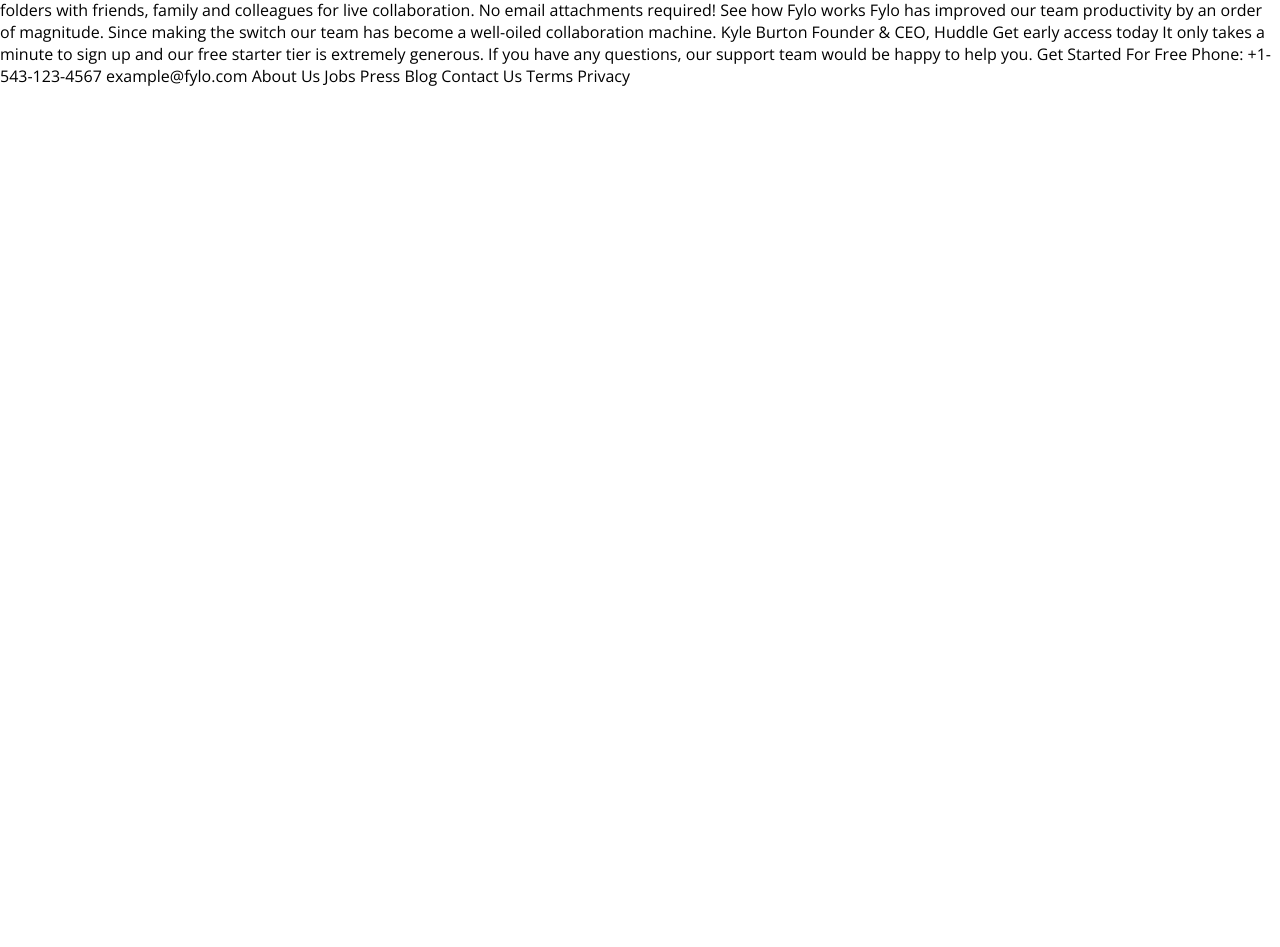
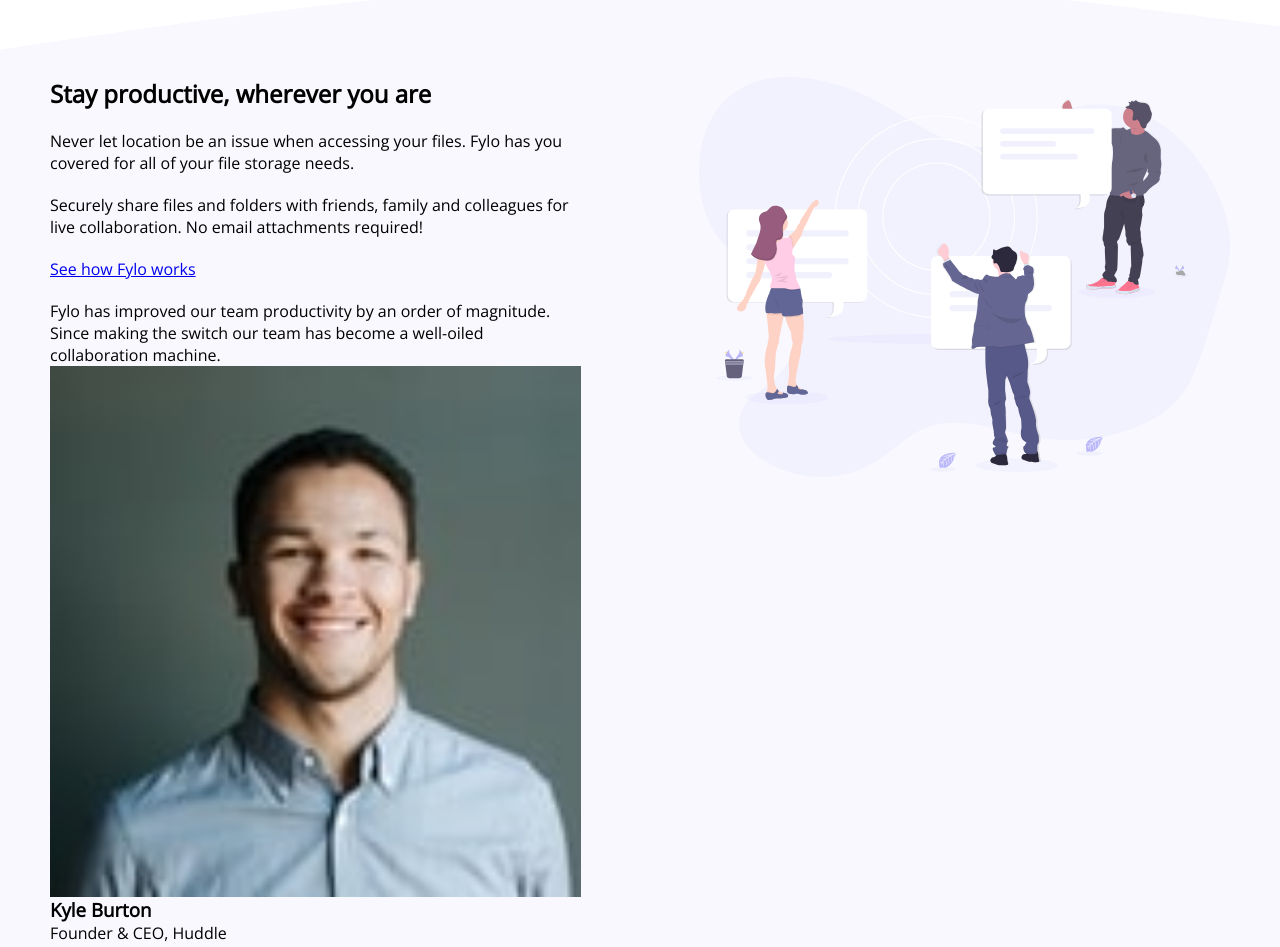
Before and after one commit to anonggentlegentle/Fylo-landing-page-with-two-column-layout, a website: page index.html in a window 1280 px wide. Shown: the part 541-1488 px from the top of the page. Before the commit the page ends 800 px from the top, so only its background shows below. Drawn offline with nearby package versions, Linux system fonts and the light colour scheme.

Commit message:
Add main content markup and styles

```diff
--- a/css/style.scss
+++ b/css/style.scss
@@ -43,7 +43,6 @@
 }
 
 .main {
-  width: min(118rem, 95%);
   margin: 0 auto;
 
   display: flex;
@@ -51,7 +50,7 @@
   align-items: center;
 
   &__hero {
-    width: 100%;
+    width: min(118rem, 95%);
   }
 
   &__header {
@@ -108,7 +107,7 @@
   }
 
   &__hero-textbox {
-    width: 55%;
+    width: 45%;
     padding: 1.25rem;
 
     &::placeholder {
@@ -118,6 +117,35 @@
 
   &__hero-label {
     width: 35%;
+  }
+
+  &__content {
+    width: 100%;
+    background-image: url(../images/bg-curve-desktop.svg),
+      linear-gradient(#f8f8fe, #f8f8fe);
+    background-position: 0% 0%, 0% 11.4rem;
+    background-repeat: no-repeat;
+    padding: 10rem 0;
+  }
+
+  &__content-proper {
+    width: min(118rem, 95%);
+    margin: 0 auto;
+
+    display: flex;
+    justify-content: space-between;
+  }
+
+  &__content-left {
+    width: 45%;
+
+    display: flex;
+    flex-direction: column;
+    row-gap: 2rem;
+  }
+
+  &__content-right {
+    width: 45%;
   }
 }
 
--- a/index.html
+++ b/index.html
@@ -75,18 +75,55 @@
           </div>
         </div>
       </section>
+
+      <section class="main__content">
+        <div class="main__content-proper">
+          <div class="main__content-left">
+            <h2 class="heading heading--2">
+              Stay productive, wherever you are
+            </h2>
+            <p class="main__content-text">
+              Never let location be an issue when accessing your files. Fylo has
+              you covered for all of your file storage needs.
+            </p>
+            <p class="main__content-text">
+              Securely share files and folders with friends, family and
+              colleagues for live collaboration. No email attachments required!
+            </p>
+            <a href="#" class="btn btn--link"> See how Fylo works</a>
+            <blockquote class="main__content-quote">
+              Fylo has improved our team productivity by an order of magnitude.
+              Since making the switch our team has become a well-oiled
+              collaboration machine.
+              <div class="main__content-profile">
+                <div class="main__content-profile-photo">
+                  <img
+                    src="images/avatar-testimonial.jpg"
+                    alt="Testimony image"
+                    class="main__content-profile-img"
+                  />
+                </div>
+                <h3 class="heading heading--3">Kyle Burton</h3>
+                <p class="main__content-profile-name">Founder & CEO, Huddle</p>
+              </div>
+            </blockquote>
+          </div>
+          <div class="main__content-right">
+            <div class="main__content-photo">
+              <img
+                src="images/illustration-2.svg"
+                alt="illustration-2"
+                class="main__content-img"
+              />
+            </div>
+          </div>
+        </div>
+      </section>
     </main>
 
-    Stay productive, wherever you are Never let location be an issue when
-    accessing your files. Fylo has you covered for all of your file storage
-    needs. Securely share files and folders with friends, family and colleagues
-    for live collaboration. No email attachments required! See how Fylo works
-    Fylo has improved our team productivity by an order of magnitude. Since
-    making the switch our team has become a well-oiled collaboration machine.
-    Kyle Burton Founder & CEO, Huddle Get early access today It only takes a
-    minute to sign up and our free starter tier is extremely generous. If you
-    have any questions, our support team would be happy to help you. Get Started
-    For Free Phone: +1-543-123-4567 example@fylo.com About Us Jobs Press Blog
-    Contact Us Terms Privacy
+    Get early access today It only takes a minute to sign up and our free
+    starter tier is extremely generous. If you have any questions, our support
+    team would be happy to help you. Get Started For Free Phone: +1-543-123-4567
+    example@fylo.com About Us Jobs Press Blog Contact Us Terms Privacy
   </body>
 </html>
```
Also changed, not shown: css/style.css, 1 other file.
